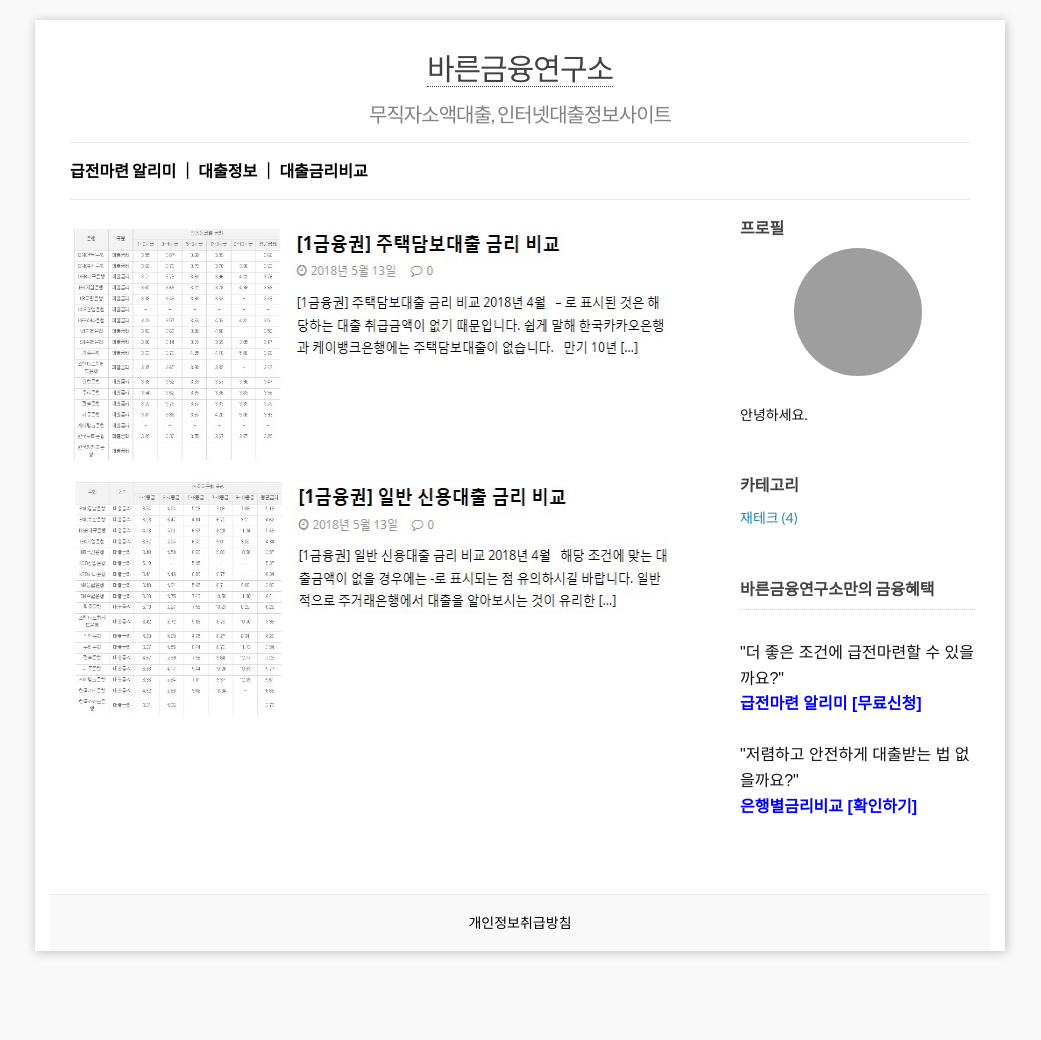
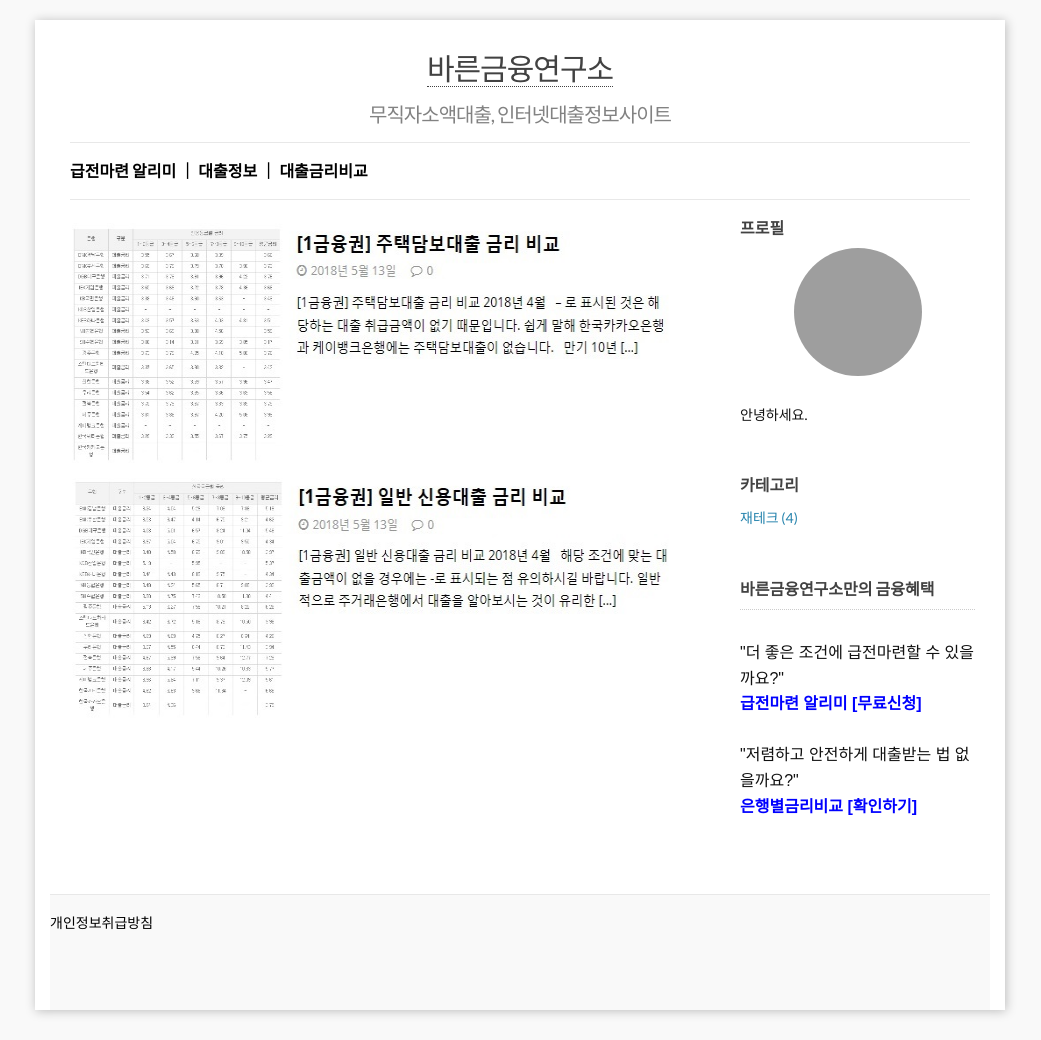
Before and after one commit to leevra/finance, a Jekyll site: the page built from index.html, in a window 1280 px wide. Shown: the whole page, without its empty margins (120-1161 px from the left). Built offline with Jekyll 4.4.1, drawn with Linux system fonts in a browser that asks for light colours; the list of posts is cut into pages by our own code; before the commit the page ends 981 px from its top, so only the background shows below that; grey boxes are pictures that could not be loaded.

Commit message:
VersionActivity

```diff
--- a/_includes/footer.html
+++ b/_includes/footer.html
@@ -1,7 +1,7 @@
 <footer class="site-footer">
 
-<a style="color: #000000;" href="/privacy">개인정보취급방침</a>
-<br>
+<p align="left" style="text-align: left;"><a style="color: #000000;" href="/privacy">개인정보취급방침</a></p>
+<br><br>
 
  <center>
 
```
